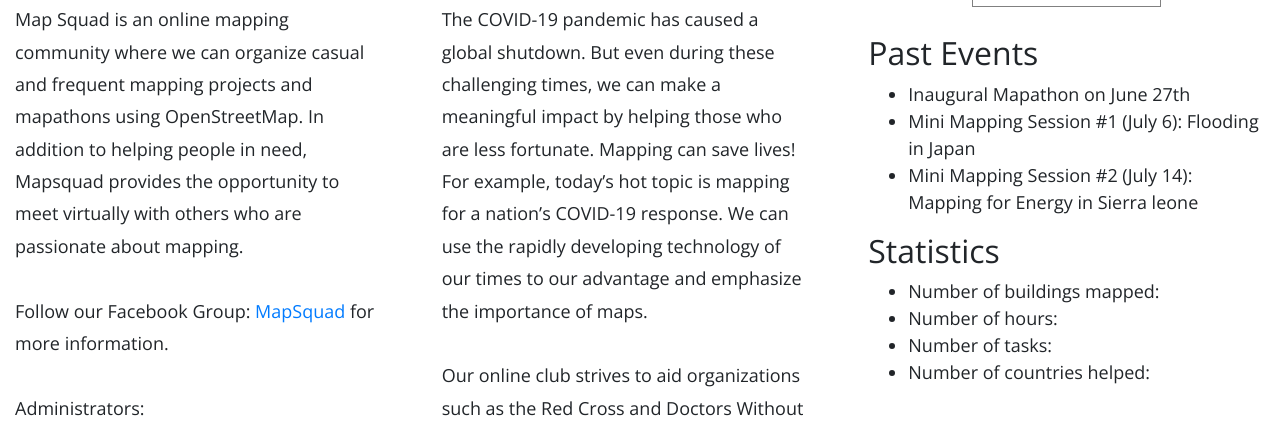
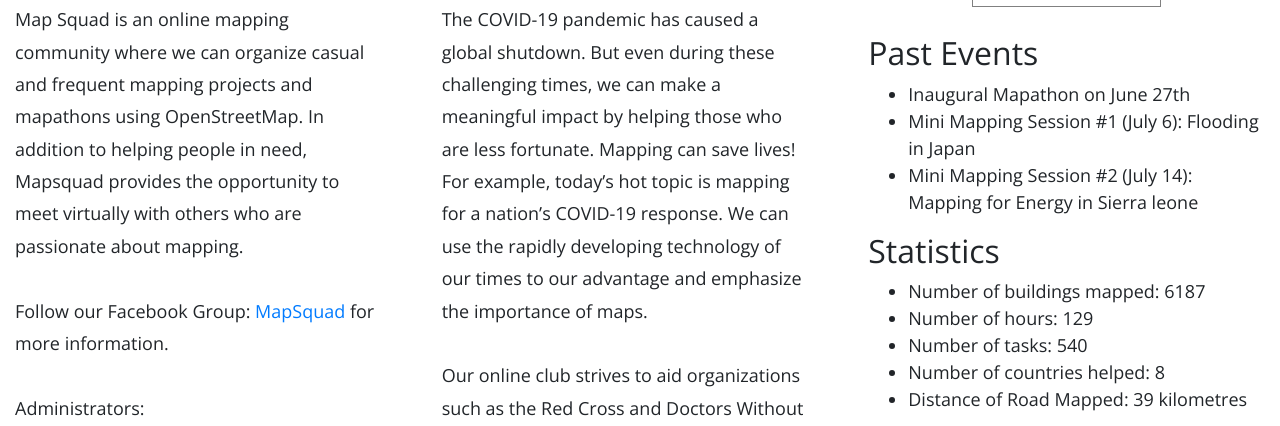
Before and after one commit to whalebeavercat/whalebeavercat.github.io, a plain HTML site: page index.html in a window 1280 px wide. Shown: the part 1084-1510 px from the top of the page. Drawn offline with nearby package versions, Linux system fonts and the light colour scheme; grey boxes are pictures that could not be loaded.

Commit message:
Update index.html

```diff
--- a/index.html
+++ b/index.html
@@ -181,10 +181,11 @@
                     </ul>
                     <h2>Statistics</h2>
                     <ul>
-                    <li>Number of buildings mapped: </li>
-                    <li>Number of hours: </li>
-                    <li>Number of tasks: </li>
-                    <li>Number of countries helped:</li>
+                    <li>Number of buildings mapped: 6187</li>
+                    <li>Number of hours: 129</li>
+                    <li>Number of tasks: 540</li>
+                    <li>Number of countries helped: 8</li>
+                    <li>Distance of Road Mapped: 39 kilometres</li>
                     </ul>
                     <br>
                     <iframe src="https://calendar.google.com/calendar/embed?src=n0aubh1vg38bom6nrv19vrtueo%40group.calendar.google.com&ctz=America%2FEdmonton" style="border: 0" width="400" height="350" frameborder="0" scrolling="no" align = "center"></iframe>
```
